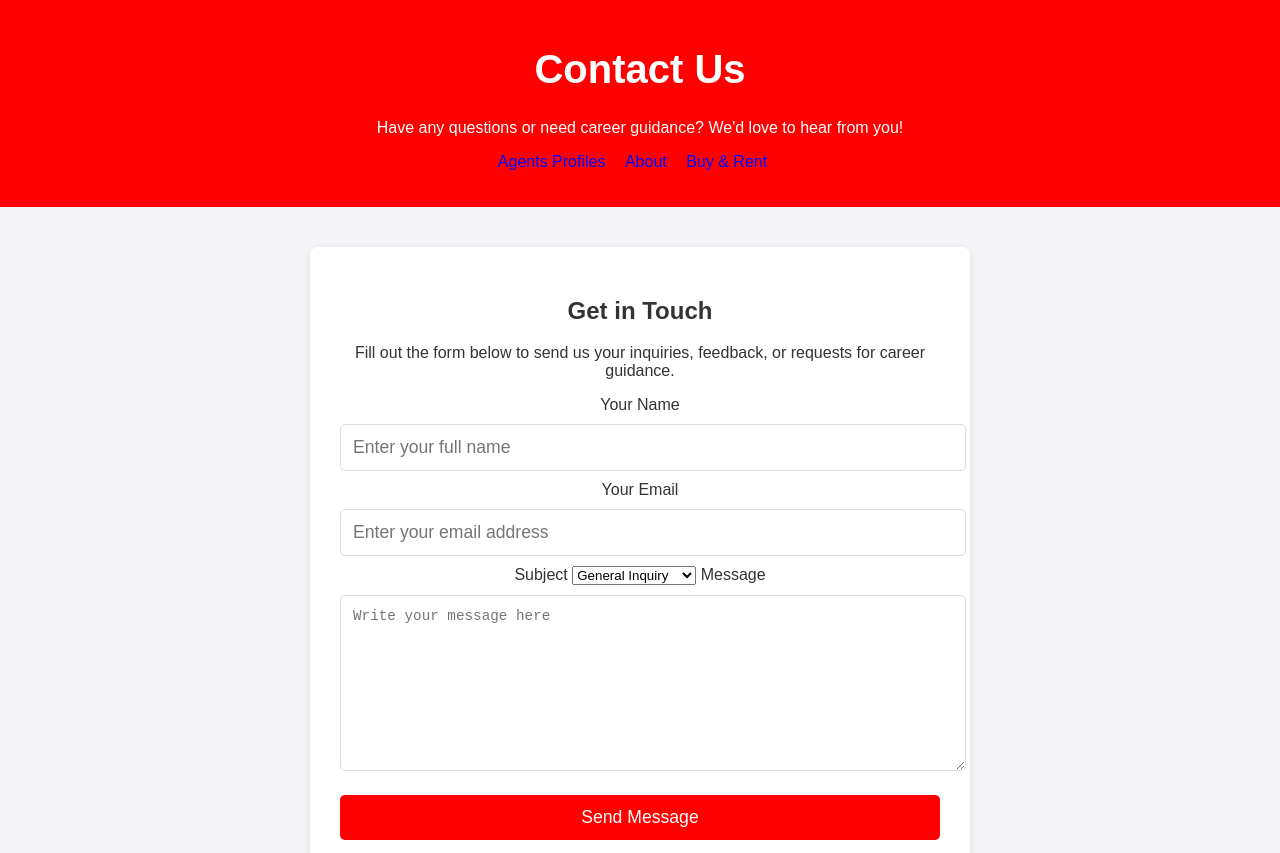
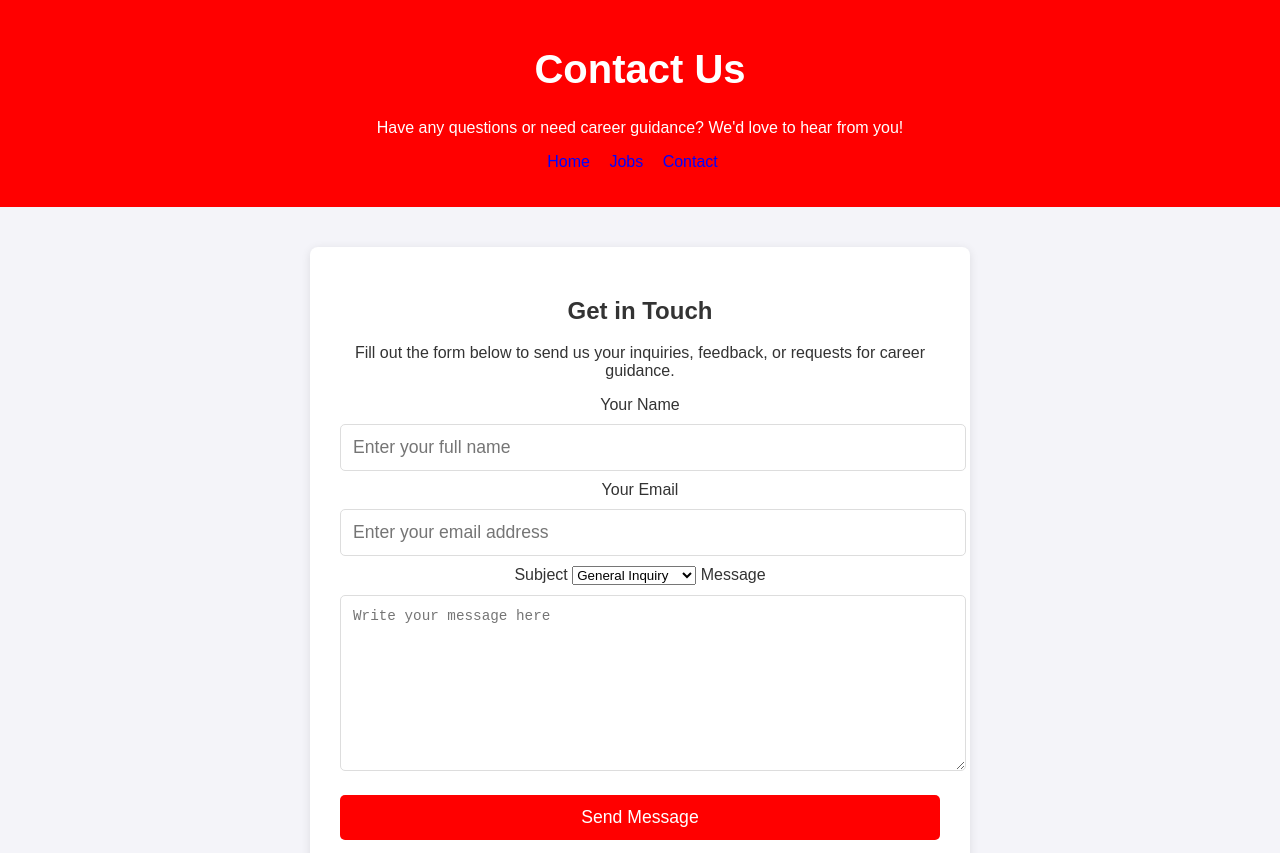
Before and after one commit to CTU-Octavius/ClassProject-CareerHub, a plain HTML site: page Contact.html in a window 1280 px wide. Shown: the top 853 px of the page. Drawn offline with Linux system fonts and the light colour scheme.

Commit message:
Fixed nav header names

```diff
--- a/Contact.html
+++ b/Contact.html
@@ -85,9 +85,9 @@ header nav ul li a {
         <p>Have any questions or need career guidance? We'd love to hear from you!</p>
         <p><nav>
             <ul>
-                <li><a href="Index.html">Agents Profiles</a></li>
-                <li><a href="Jobs.html">About</a></li>
-                <li><a href="Contact.html">Buy & Rent</a></li>
+                <li><a href="Index.html">Home</a></li>
+                <li><a href="Jobs.html">Jobs</a></li>
+                <li><a href="Contact.html">Contact</a></li>
             </ul>
         </nav></p>
     </header>
```
Also changed, not shown: Index.html (+3 -3 lines), Jobs.html (+3 -3 lines).
